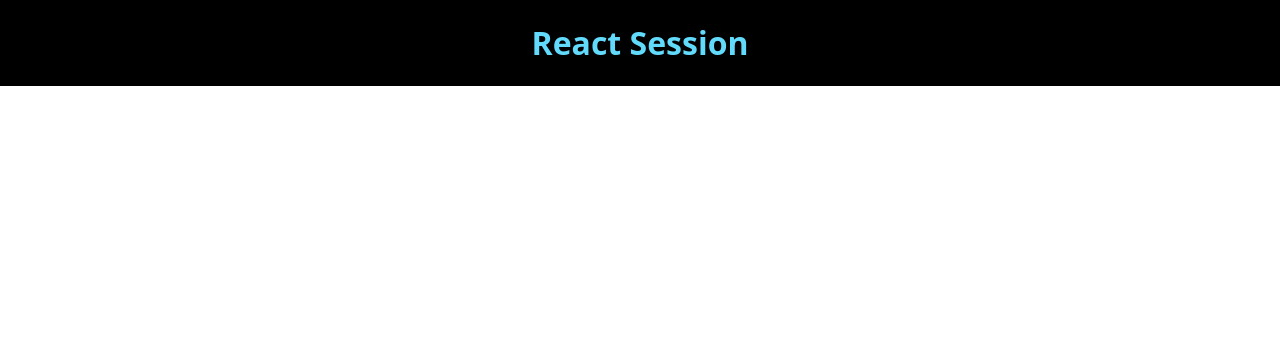
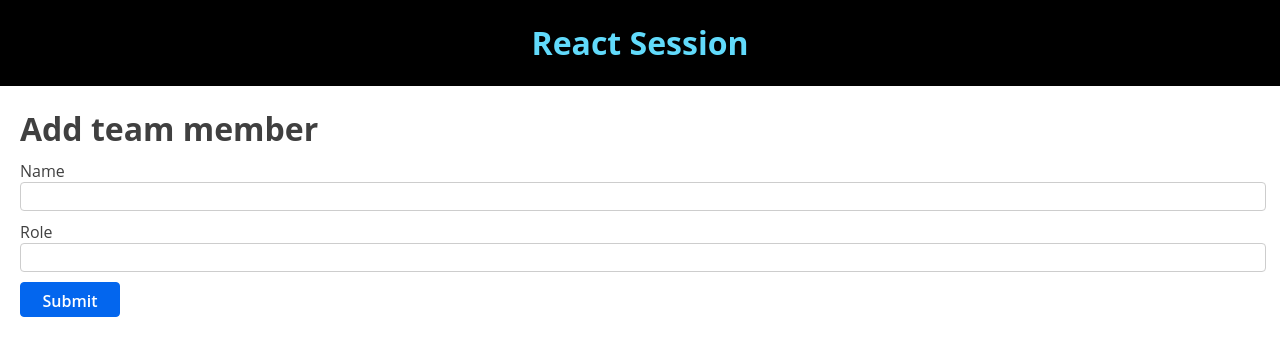
Before and after one commit to valerenegoh/react-session, a React (Create React App) app: page / in a window 1280 px wide. Shown: the top 356 px of the page. Built offline with nearby package versions, Linux system fonts and the light colour scheme.

Commit message:
[Angie] Implement initial form

```diff
--- a/src/components/Form/Form.js
+++ b/src/components/Form/Form.js
@@ -0,0 +1,44 @@
+import React, {Component} from 'react';
+
+const initialState = {
+    name: "",
+    role: ""
+};
+
+class Form extends Component {
+
+    state = initialState
+
+    onSubmit = (event) => {
+        event.preventDefault();
+        this.props.onSubmit(this.state);
+        this.setState(initialState)
+    }
+
+    onChange= (event) => {
+         const { name, value } = event.target;
+
+         this.setState({
+             [name]: value
+         })
+    }
+
+    render() {
+        return (
+            <form onSubmit={this.onSubmit}>
+                <h1>Add team member</h1>
+                <label>
+                    <span>Name</span>
+                    <input value={this.state.name} name={"name"} onChange={this.onChange}/>
+                </label>
+                <label>
+                    <span>Role</span>
+                    <input value={this.state.role} name={"role"} onChange={this.onChange}/>
+                </label>
+                <button>Submit</button>
+            </form>
+        );
+    }
+}
+
+export default Form;
--- a/src/pages/App.js
+++ b/src/pages/App.js
@@ -1,14 +1,26 @@
 import React from 'react';
 import Header from '../components/Header/Header';
 import './App.css';
+import Form from "../components/Form/Form";
 
 class App extends React.Component {
+    state = {
+        teamMembers: []
+    }
+
+    addMember = (teamMember) => {
+        this.setState({
+            teamMembers: [...this.state.teamMembers, teamMember]
+        })
+    }
+
   render = () => {
+        console.log(this.state.teamMembers);
     return (
       <div className="app">
         <Header></Header>
         <div className="content">
-          {/* put your code here */}
+            <Form onSubmit={this.addMember}/>
         </div>
       </div>
     );
```
Also changed, not shown: 2 other files (tests, documents, lock files or other folders).
